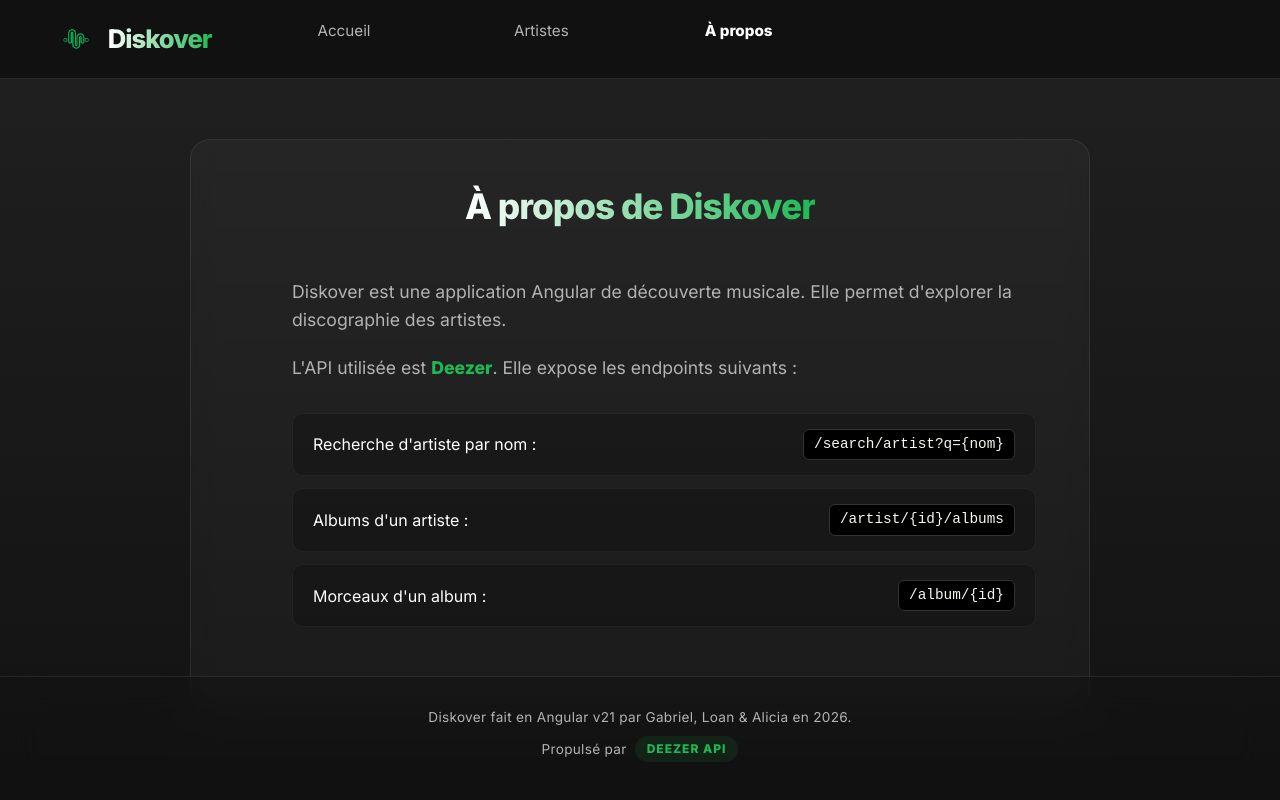
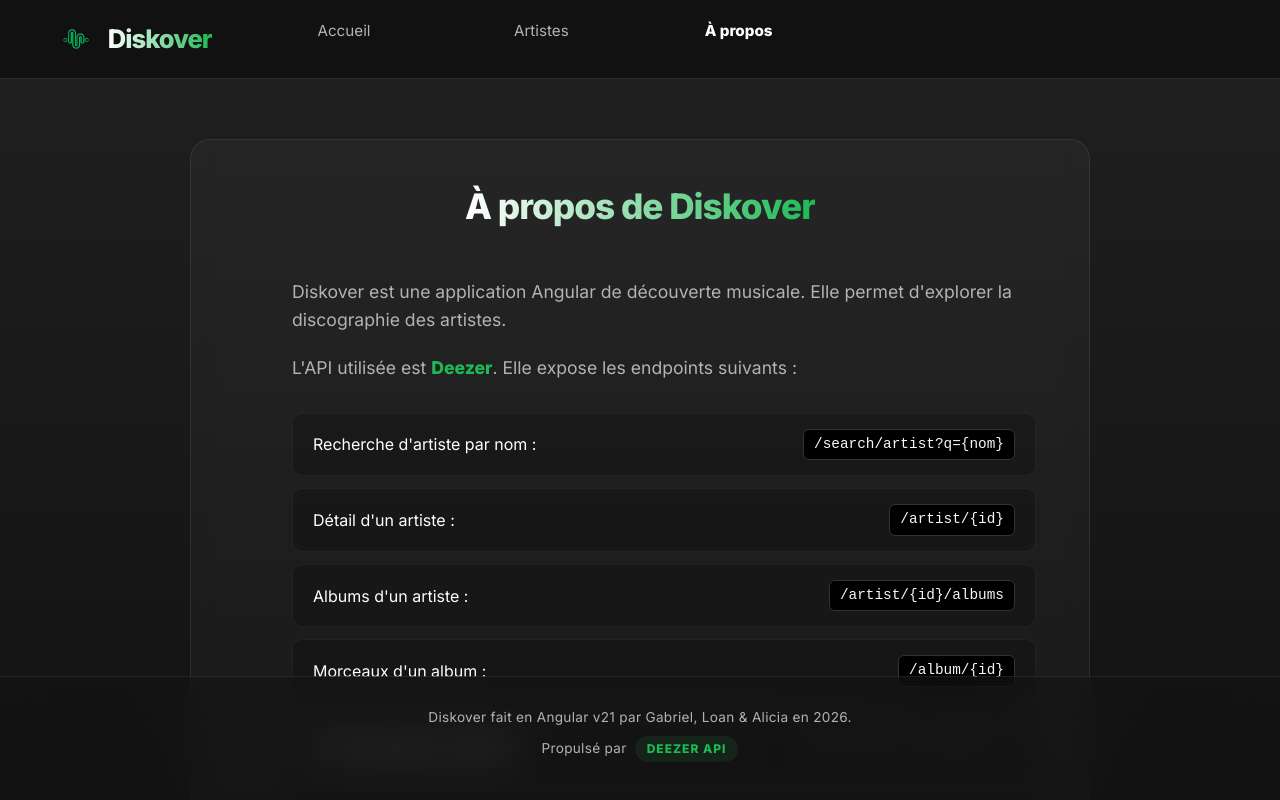
Before and after one commit to gabrieldaloiso/diskover, an Angular app: page /about in a window 1280 px wide. Built offline with nearby package versions, Linux system fonts and the light colour scheme.

Commit message:
Mise à jour page about avec tous les endpoints utilisés

```diff
--- a/src/app/about/about.html
+++ b/src/app/about/about.html
@@ -13,8 +13,11 @@
             </p>
             <ul class="ms-5">
                 <li>Recherche d'artiste par nom : <code>/search/artist?q={{ '{' }}nom{{ '}' }}</code></li>
+                <li>Détail d'un artiste : <code>/artist/{{ '{' }}id{{ '}' }}</code></li>
                 <li>Albums d'un artiste : <code>/artist/{{ '{' }}id{{ '}' }}/albums</code></li>
                 <li>Morceaux d'un album : <code>/album/{{ '{' }}id{{ '}' }}</code></li>
+                <li>Top 10 artistes du moment : <code>/chart/0/artists?limit=10</code></li>
+                <li>Top 10 albums du moment : <code>/chart/0/albums?limit=10</code></li>
             </ul>
         </div>
     </div>
```
